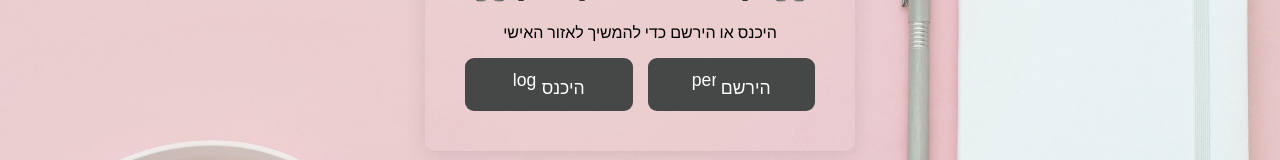
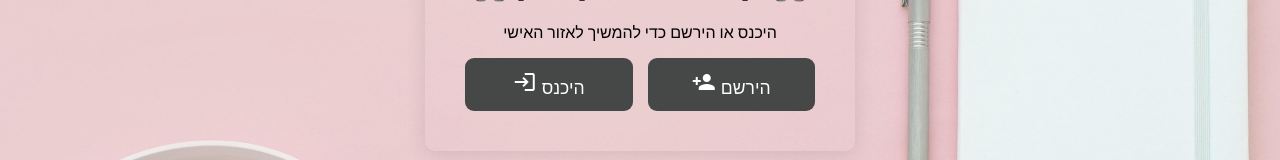
Before and after one commit to chanalib/angular-project, an Angular app: page / in a window 1280 px wide. Shown: the part 260-420 px from the top of the page. Built offline with nearby package versions, Linux system fonts and the light colour scheme.

Commit message:
בשיקה נוספת4!!

```diff
--- a/src/index.html
+++ b/src/index.html
@@ -6,6 +6,8 @@
   <base href="/">
   <meta name="viewport" content="width=device-width, initial-scale=1">
   <link rel="icon" type="image/x-icon" href="favicon.ico">
+  <link href="https://fonts.googleapis.com/css2?family=Roboto:wght@300;400;500&display=swap" rel="stylesheet">
+  <link href="https://fonts.googleapis.com/icon?family=Material+Icons" rel="stylesheet">
 </head>
 <body class="mat-typography">
   <app-root></app-root>
--- a/src/styles.css
+++ b/src/styles.css
@@ -18,3 +18,6 @@
     color: black; /* צבע טקסט */
     margin: 30px; /* מרווח סביב הקישורים */
 }
+
+html, body { height: 100%; }
+body { margin: 0; font-family: Roboto, "Helvetica Neue", sans-serif; }
```
